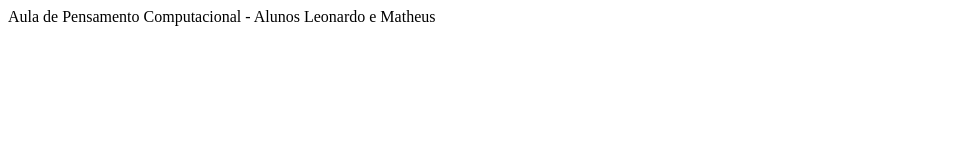
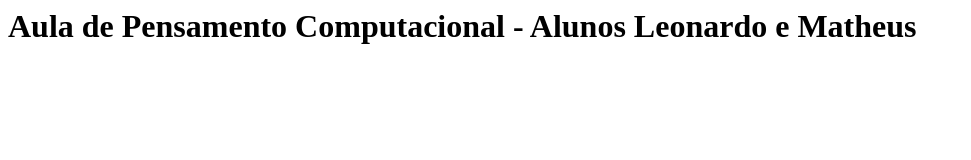
Before and after one commit to sfcarrero/aula2806-1, a plain HTML site: page index.html in a window 1280 px wide. Shown: the whole page, without its empty margins (0-971 px from the left). Drawn offline with Linux system fonts and the light colour scheme.

Commit message:
Update index.html

```diff
--- a/index.html
+++ b/index.html
@@ -1,3 +1,3 @@
 <html>
-Aula de Pensamento Computacional - Alunos Leonardo e Matheus
+  <h1> Aula de Pensamento Computacional - Alunos Leonardo e Matheus </h1>
 </html>
```
